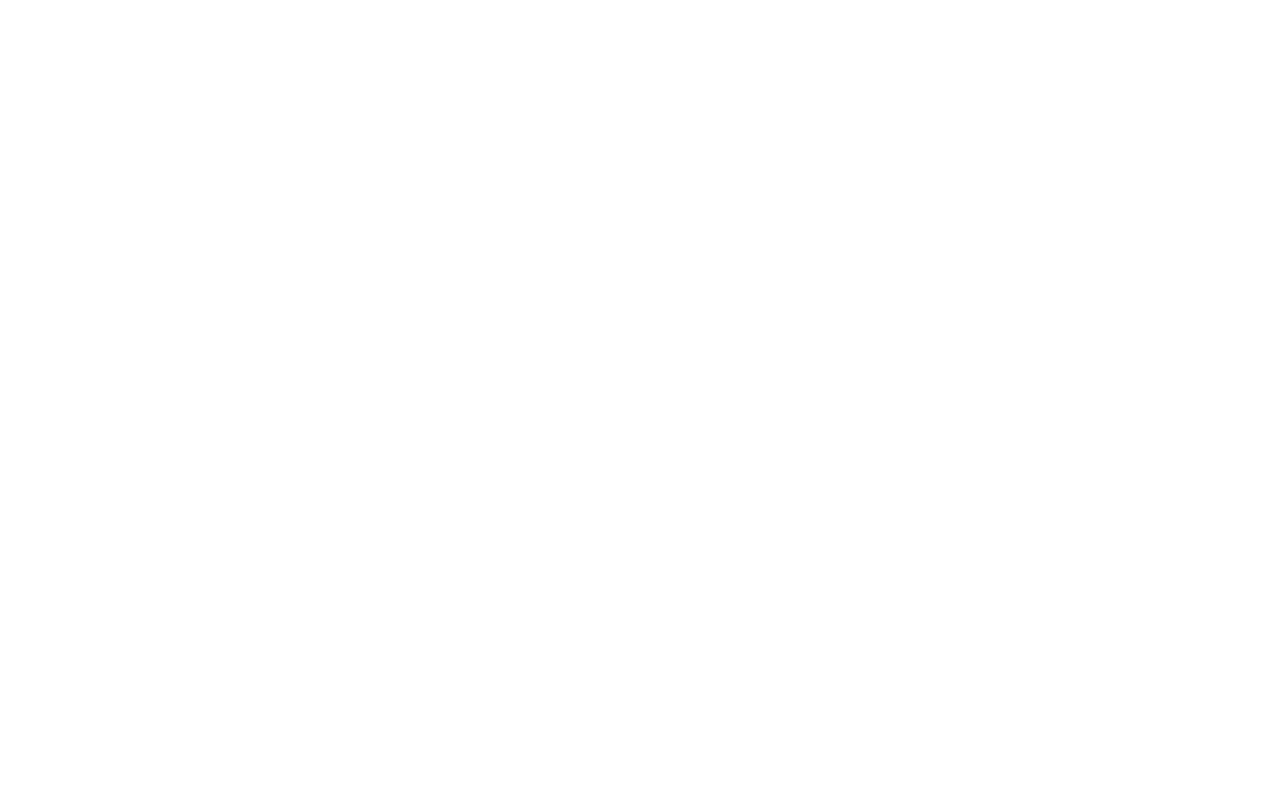
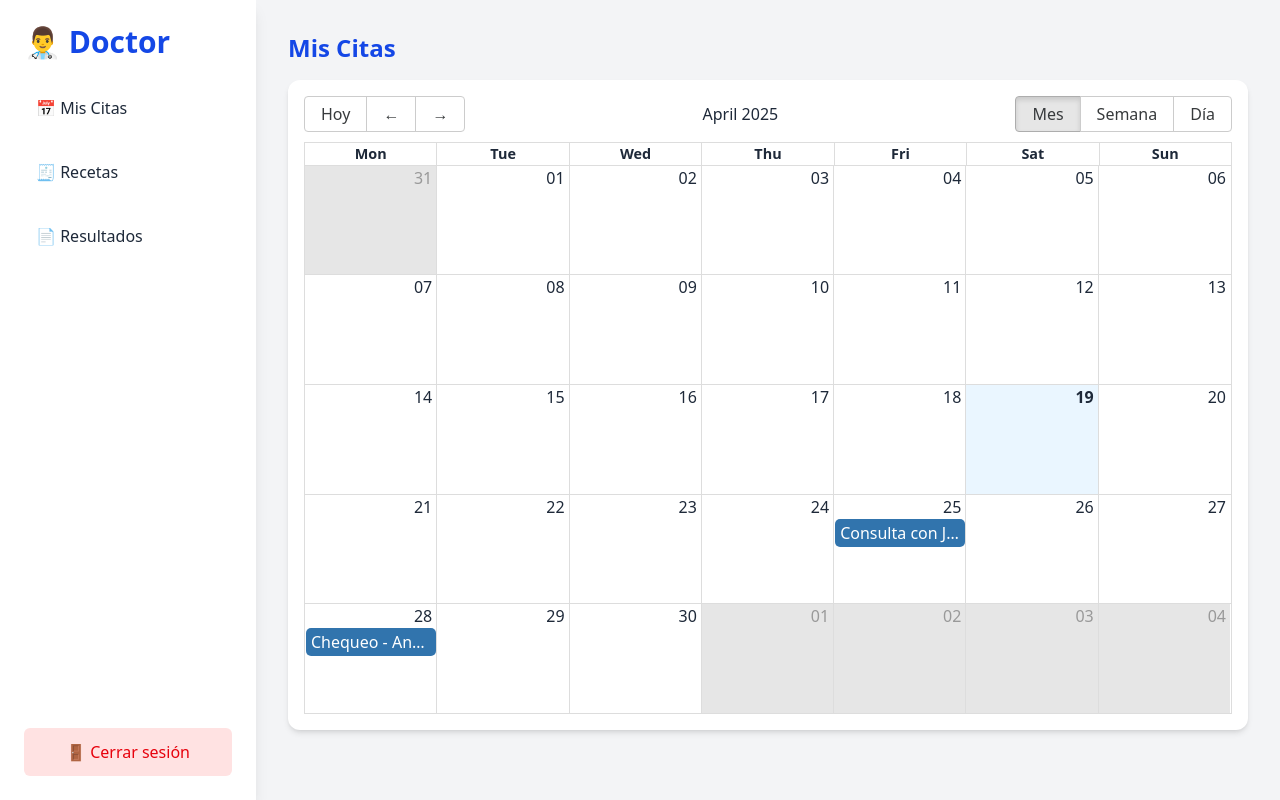
Before and after one commit to MMP119/CliniCloud, a React (Vite) app in the folder Frontend/clinica/: page /dashboard/doctor/citas in a window 1280 px wide. Before the commit this address had no page. Built offline with nearby package versions, Linux system fonts and the light colour scheme.

Commit message:
feat: calendario con las citas para el doctor

```diff
--- a/Frontend/clinica/package.json
+++ b/Frontend/clinica/package.json
@@ -14,8 +14,10 @@
     "@tailwindcss/vite": "^4.1.4",
     "aws-amplify": "^6.14.2",
     "axios": "^1.8.4",
-    "react": "^19.0.0",
-    "react-dom": "^19.0.0",
+    "date-fns": "^4.1.0",
+    "react": "^18.2.0",
+    "react-big-calendar": "^1.18.0",
+    "react-dom": "^18.2.0",
     "react-router-dom": "^7.5.1"
   },
   "devDependencies": {
--- a/Frontend/clinica/src/App.jsx
+++ b/Frontend/clinica/src/App.jsx
@@ -6,8 +6,9 @@ import Home from './Pages/Home'
 import Login from './Components/Login'
 import DoctorLayout from "./Layouts/DoctorLayout";
 import LabLayout from "./Layouts/LabLayout";
-import DoctorDashboard from "./Pages/DashboardDoctor";
-import LabDashboard from "./Pages/DashboardLab";
+import DoctorDashboard from "./Pages/Doctor/DashboardDoctor";
+import LabDashboard from "./Pages/Laboratorio/DashboardLab";
+import CitasDoctor from "./Pages/Doctor/Citas";
 
 function App() {
   return(
@@ -22,6 +23,7 @@ function App() {
 
         <Route path="/dashboard/doctor" element={<DoctorLayout />}>
           <Route index element={<DoctorDashboard />} />
+          <Route path="citas" element={<CitasDoctor />} />
         </Route>
 
         <Route path="/dashboard/lab" element={<LabLayout />}>
--- a/Frontend/clinica/src/Layouts/DoctorLayout.jsx
+++ b/Frontend/clinica/src/Layouts/DoctorLayout.jsx
@@ -1,4 +1,4 @@
-import { Outlet, useNavigate } from "react-router-dom";
+import { Link, Outlet, useNavigate } from "react-router-dom";
 
 export default function DoctorLayout() {
     const navigate = useNavigate();
@@ -21,15 +21,18 @@ export default function DoctorLayout() {
 
                 <nav className="flex flex-col gap-4">
 
-                    <button className="text-left hover:bg-blue-100 p-3 rounded-md">
-                    📅 Mis Citas
-                    </button>
-                    <button className="text-left hover:bg-blue-100 p-3 rounded-md">
-                    🧾 Recetas
-                    </button>
-                    <button className="text-left hover:bg-blue-100 p-3 rounded-md">
-                    📄 Resultados
-                    </button>
+
+                    <Link to="/dashboard/doctor/citas" className="hover:bg-blue-100 p-3 rounded-md">
+                        📅 Mis Citas
+                    </Link>
+
+                    <Link to="/dashboard/doctor/recetas" className="text-left hover:bg-blue-100 p-3 rounded-md">
+                        🧾 Recetas
+                    </Link>
+
+                    <Link to="/dashboard/doctor/resultados" className="text-left hover:bg-blue-100 p-3 rounded-md">
+                        📄 Resultados
+                    </Link>
 
 
                 </nav>
--- /dev/null
+++ b/Frontend/clinica/src/Pages/Doctor/Citas.jsx
@@ -0,0 +1,91 @@
+import { Calendar, dateFnsLocalizer } from "react-big-calendar";
+import { format, parse, startOfWeek, getDay } from "date-fns";
+import es from "date-fns/locale/es";
+import "react-big-calendar/lib/css/react-big-calendar.css";
+
+import { useEffect, useState } from "react";
+
+const locales = {
+    "es-GT": es,
+};
+
+const localizer = dateFnsLocalizer({
+    format,
+    parse,
+    startOfWeek: (date) => startOfWeek(date, { locale: es }),
+    getDay,
+    locales,
+});
+
+export default function CitasDoctor() {
+    const [eventos, setEventos] = useState([]);
+
+    useEffect(() => {
+
+        // TODO: Reemplazar esta parte PARA EL BACKEND, ASÍ:!!!!!!!!!!!!!!!!!!!!!!!!!!!!!!!!!!!!!!!!!!!!!!!!!!!!!!!!!!!!!!!!
+        /*
+            Respuesta del backend:
+            [
+                {
+                    "title": "Consulta",
+                    "start": "2025-04-25T10:00:00",
+                    "end": "2025-04-25T11:00:00"
+                }
+            ]
+
+            Reemplazar las líneas de abajo por esto:
+            setEventos(data.map(ev => ({
+                ...ev,
+                start: new Date(ev.start),
+                end: new Date(ev.end)
+            })));
+        */
+
+        // Simulación de eventos (mes 0-indexado)
+        setEventos([
+        {
+            title: "Consulta con Juan Pérez",
+            start: new Date(2025, 3, 25, 10, 0),
+            end: new Date(2025, 3, 25, 11, 0),
+        },
+        {
+            title: "Chequeo - Ana López",
+            start: new Date(2025, 3, 28, 14, 30),
+            end: new Date(2025, 3, 28, 15, 15),
+        },
+        ]);
+    }, []);
+
+    return (
+        <>
+
+        <h2 className="text-2xl font-bold text-blue-700 mb-4">Mis Citas</h2>
+
+        <div className="bg-white p-4 rounded-xl shadow-md overflow-hidden" style={{ height: "calc(100vh - 150px)" }}>
+            <Calendar
+            localizer={localizer}
+            events={eventos}
+            startAccessor="start"
+            endAccessor="end"
+            defaultView="month"
+            views={{ month: true, week: true, day: true }}
+            style={{ height: "100%" }}
+            popup
+            toolbar
+            messages={{
+                next: "→",
+                previous: "←",
+                today: "Hoy",
+                month: "Mes",
+                week: "Semana",
+                day: "Día",
+                date: "Fecha",
+                time: "Hora",
+                event: "Evento",
+                noEventsInRange: "No hay citas en este rango.",
+            }}
+            />
+        </div>
+        </>
+    );
+}
```
Also changed, not shown: Frontend/clinica/src/Pages/Doctor/DashboardDoctor.jsx (renamed from Frontend/clinica/src/Pages/DashboardDoctor.jsx), Frontend/clinica/src/Pages/Laboratorio/DashboardLab.jsx (renamed from Frontend/clinica/src/Pages/DashboardLab.jsx), 1 other file (tests, documents, lock files or other folders).
